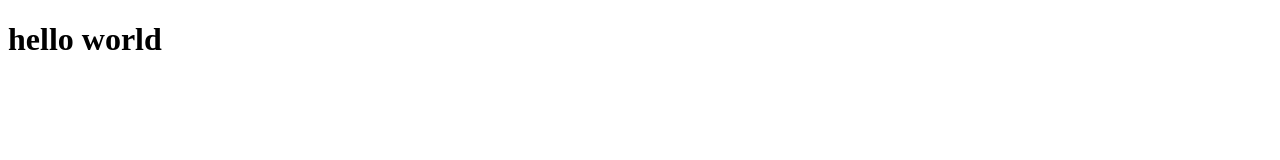
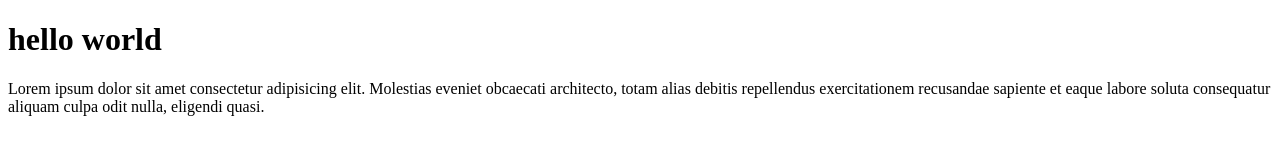
Before and after one commit to ShekharRokaya/localrepo, a plain HTML site: page index.html in a window 1280 px wide. Drawn offline with Linux system fonts and the light colour scheme.

Commit message:
this is new code

```diff
--- a/index.html
+++ b/index.html
@@ -7,5 +7,9 @@
 </head>
 <body>
     <h1>hello world </h1>
+    <p>Lorem ipsum dolor sit amet consectetur adipisicing elit.
+         Molestias eveniet obcaecati architecto,
+         totam alias debitis repellendus exercitationem recusandae
+         sapiente et eaque labore soluta consequatur aliquam culpa odit nulla, eligendi quasi.</p>
 </body>
 </html>
```
